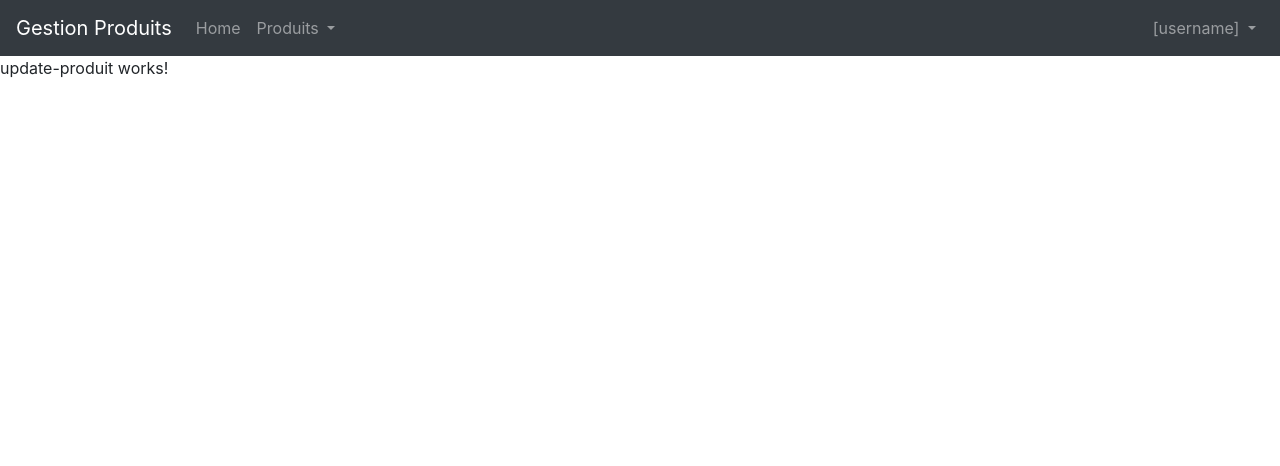
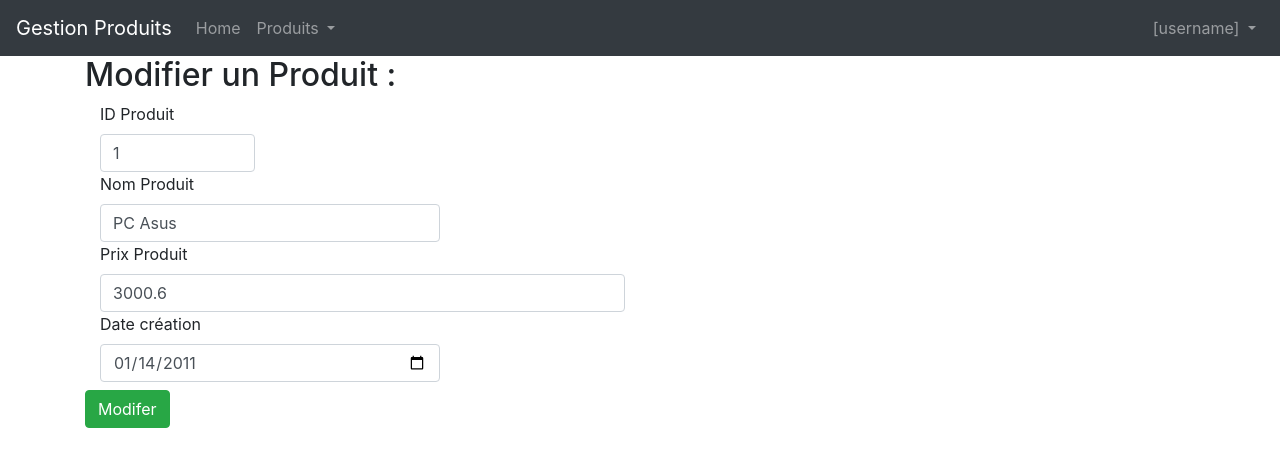
Before and after one commit to xavierngaba2024/produit-front, an Angular app: page /updateProduit/1 in a window 1280 px wide. Shown: the top 466 px of the page. Built offline with nearby package versions, Linux system fonts and the light colour scheme.

Commit message:
ajout des services et de l'IHM pour l'update d'un produit

```diff
--- a/src/app/services/produit.service.ts
+++ b/src/app/services/produit.service.ts
@@ -50,4 +50,10 @@
     return this.produit;
   }
 
+  updateProduit(p: Produit) {
+    // console.log(p);
+    this.supprimerProduit(p);
+    this.ajouterProduit(p);
+  }
+
 }
--- a/src/app/update-produit/update-produit.component.html
+++ b/src/app/update-produit/update-produit.component.html
@@ -1 +1,27 @@
-<p>update-produit works!</p>
+<div class="container">
+    <div>
+        <h2>Modifier un Produit :</h2>
+    </div>
+    <form>
+        <div class="col-sm-2 col-md-2 col-lg-2">
+            <label>ID Produit</label>
+            <input type="text" [(ngModel)]="currentProduit.idProduit" name="idProduit" class="form-control">
+        </div>
+        <div class="col-sm-4 col-md-4 col-lg-4">
+            <label>Nom Produit</label>
+            <input type="text" [(ngModel)]="currentProduit.nomProduit" name="nomProduit" class="form-control">
+        </div>
+        <div class="col-sm-2 col-md-2 col-lg-6">
+            <label>Prix Produit</label>
+            <input type="number" [(ngModel)]="currentProduit.prixProduit" name="prixProduit" class="form-control">
+        </div>
+        <div class="col-sm-4 col-md-4 col-lg-4">
+            <label>Date création</label>
+            <input type="date" [ngModel]="currentProduit.dateCreation | date: 'yyyy-MM-dd'"
+                (ngModelChange)=" currentProduit.dateCreation= $event" name="dateCreation" class="form-control">
+        </div>
+        <div class="mt-2">
+            <button type="submit" (click)="updateProduit()" class="btn btn-success">Modifer</button>
+        </div>
+    </form>
+</div>
--- a/src/app/update-produit/update-produit.component.ts
+++ b/src/app/update-produit/update-produit.component.ts
@@ -16,4 +16,8 @@
     this.currentProduit = this.produitService.consulterProduit(this.activatedRoute.snapshot.params['id']);
     console.log(this.currentProduit);
   }
+
+  updateProduit() { //console.log(this.currentProduit);
+    this.produitService.updateProduit(this.currentProduit);
+  }
 }
```
